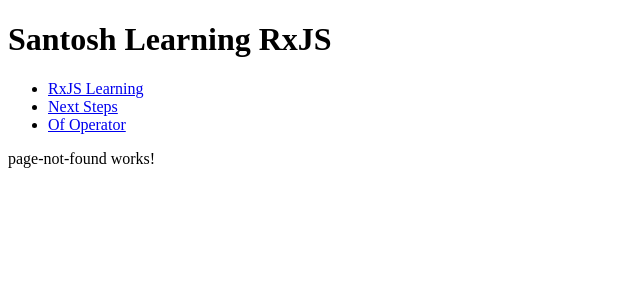
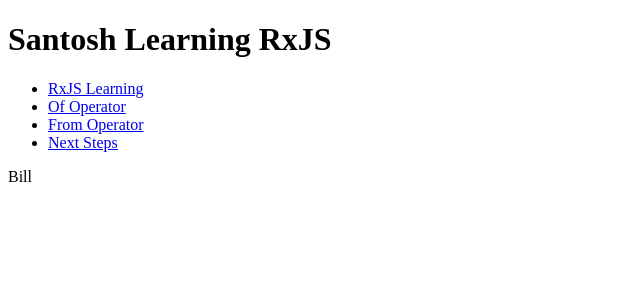
Before and after one commit to SantoshReddyBujala/rx-angular, an Angular app: page /from-operator in a window 1280 px wide. Shown: the top 300 px of the page, without its empty margins (0-640 px from the left). Built offline with nearby package versions, Linux system fonts and the light colour scheme.

Commit message:
From Operator

```diff
--- a/src/app/app.component.html
+++ b/src/app/app.component.html
@@ -2,8 +2,9 @@
 <nav>
   <ul>
     <li><a routerLink="/rxjs-learning" routerLinkActive="active" ariaCurrentWhenActive="page">RxJS Learning</a></li>
+    <li><a routerLink="/of-operator" routerLinkActive="active" ariaCurrentWhenActive="page">Of Operator</a></li>
+    <li><a routerLink="/from-operator" routerLinkActive="active" ariaCurrentWhenActive="page">From Operator</a></li>
     <li><a routerLink="/next-step" routerLinkActive="active" ariaCurrentWhenActive="page">Next Steps</a></li>
-    <li><a routerLink="/of-operator" routerLinkActive="active" ariaCurrentWhenActive="page">Of Operator</a></li>
   </ul>
 </nav>
 <router-outlet></router-outlet>
--- a/src/app/app.routes.ts
+++ b/src/app/app.routes.ts
@@ -3,11 +3,13 @@
 import { PageNotFoundComponent } from "./page-not-found/page-not-found.component";
 import { NextStepsComponent } from "./next-steps/next-steps.component";
 import { OfOperatorComponent } from "./of-operator/of-operator.component";
+import { FromOperatorComponent } from "./from-operator/from-operator.component";
 
 export const routes: Routes = [
   { path: "rxjs-learning", component: RxjsLeaningComponent },
   { path: "next-step", component: NextStepsComponent },
   { path: "of-operator", component: OfOperatorComponent },
+  { path: "from-operator", component: FromOperatorComponent },
   { path: "", redirectTo: "/rxjs-learning", pathMatch: "full" },
   { path: "**", component: PageNotFoundComponent },
 ];
--- /dev/null
+++ b/src/app/from-operator/from-operator.component.html
@@ -0,0 +1 @@
+<p>{{homeData}}</p>
--- /dev/null
+++ b/src/app/from-operator/from-operator.component.ts
@@ -0,0 +1,28 @@
+import { Component, OnInit } from "@angular/core";
+import { Observable, from } from "rxjs";
+import { setInterval } from "timers";
+
+@Component({
+  selector: "app-from-operator",
+  standalone: true,
+  imports: [],
+  templateUrl: "./from-operator.component.html",
+  styleUrl: "./from-operator.component.scss",
+})
+export class FromOperatorComponent implements OnInit {
+  homeArr = ["Home", "Electric", "Internet", "Bill"];
+  homeData!: any;
+
+  home$: Observable<string> = from(this.homeArr);
+
+  ngOnInit(): void {
+   this.anotherMethod();
+  }
+
+  anotherMethod(): void{
+    this.home$.subscribe((data) => {
+      this.homeData = data;
+    console.log(data);
+  });
+  }
+}
```
Also changed, not shown: src/app/from-operator/from-operator.component.scss (added), 1 other file (tests, documents, lock files or other folders).
